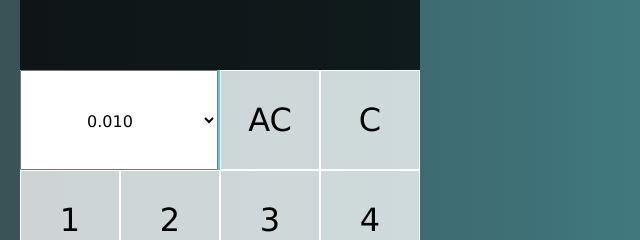
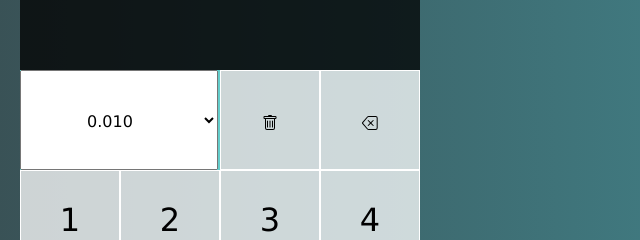
Before and after one commit to higashi04/zeroSamplingCalculator, a plain HTML site: page index.html in a window 1280 px wide. Shown: the part 140-380 px from the top of the page, 420-1060 px from the left. Drawn offline with Linux system fonts and the light colour scheme.

Commit message:
Update index.html
changed text in buttons for svgs

```diff
--- a/index.html
+++ b/index.html
@@ -33,8 +33,14 @@
         <option value="6.5">6.5</option>
         <option value="10.0">10.0</option>
      </select></div>
-     <button class="all-clear">AC</button>
-     <button class="delete">C</button>
+     <button class="all-clear"><svg xmlns="http://www.w3.org/2000/svg" width="16" height="16" fill="currentColor" class="bi bi-trash" viewBox="0 0 16 16">
+        <path d="M5.5 5.5A.5.5 0 0 1 6 6v6a.5.5 0 0 1-1 0V6a.5.5 0 0 1 .5-.5zm2.5 0a.5.5 0 0 1 .5.5v6a.5.5 0 0 1-1 0V6a.5.5 0 0 1 .5-.5zm3 .5a.5.5 0 0 0-1 0v6a.5.5 0 0 0 1 0V6z"/>
+        <path fill-rule="evenodd" d="M14.5 3a1 1 0 0 1-1 1H13v9a2 2 0 0 1-2 2H5a2 2 0 0 1-2-2V4h-.5a1 1 0 0 1-1-1V2a1 1 0 0 1 1-1H6a1 1 0 0 1 1-1h2a1 1 0 0 1 1 1h3.5a1 1 0 0 1 1 1v1zM4.118 4L4 4.059V13a1 1 0 0 0 1 1h6a1 1 0 0 0 1-1V4.059L11.882 4H4.118zM2.5 3V2h11v1h-11z"/>
+      </svg></button>
+     <button class="delete"><svg xmlns="http://www.w3.org/2000/svg" width="16" height="16" fill="currentColor" class="bi bi-backspace" viewBox="0 0 16 16">
+  <path d="M5.83 5.146a.5.5 0 0 0 0 .708L7.975 8l-2.147 2.146a.5.5 0 0 0 .707.708l2.147-2.147 2.146 2.147a.5.5 0 0 0 .707-.708L9.39 8l2.146-2.146a.5.5 0 0 0-.707-.708L8.683 7.293 6.536 5.146a.5.5 0 0 0-.707 0z"/>
+  <path d="M13.683 1a2 2 0 0 1 2 2v10a2 2 0 0 1-2 2h-7.08a2 2 0 0 1-1.519-.698L.241 8.65a1 1 0 0 1 0-1.302L5.084 1.7A2 2 0 0 1 6.603 1h7.08zm-7.08 1a1 1 0 0 0-.76.35L1 8l4.844 5.65a1 1 0 0 0 .759.35h7.08a1 1 0 0 0 1-1V3a1 1 0 0 0-1-1h-7.08z"/>
+</svg></button>
      <button class="number">1</button>
      <button class="number">2</button>
      <button class="number">3</button>
```
